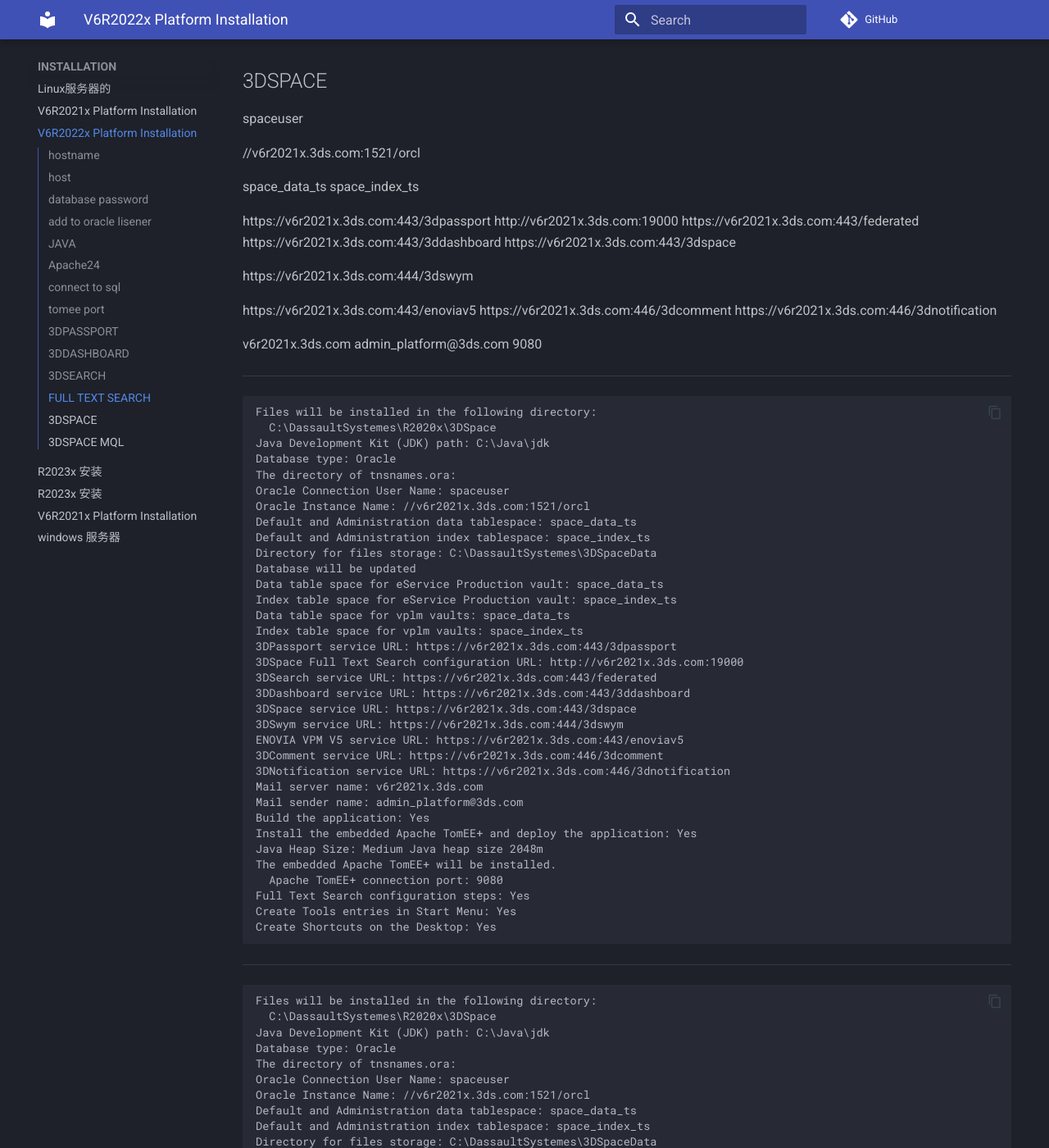
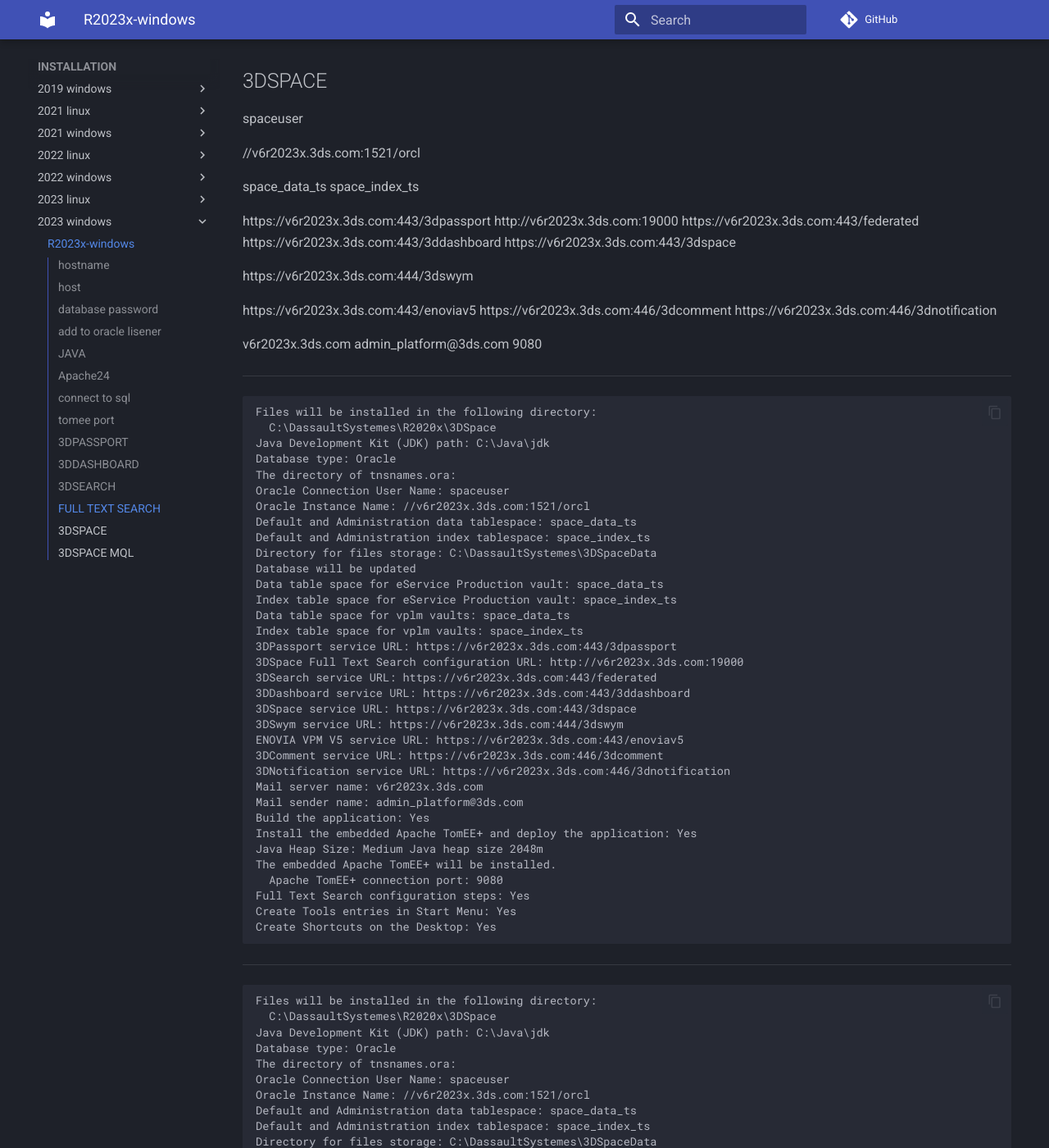
Before and after one commit to xuscode/ENO, an MkDocs documentation site: the page built from docs/INSTALLATION/2023-windows/R2023x-windows.md, in a window 1280 px wide and 1400 px high, scrolled down 2916 px. Shown: the whole window at 82% size. Built offline with MkDocs 1.6.1 and Material for MkDocs 9.7.7, drawn with Linux system fonts in a browser that asks for light colours; nearby versions of some CDN libraries; comment, search, counter and statistics services are not loaded; some of the changed text lies outside the part shown.

Commit message:
update all md

```diff
--- a/docs/INSTALLATION/linuxPlatformInstallation.md
+++ b/docs/INSTALLATION/2021-linux/R2021x-linux.md
@@ -1,5 +1,5 @@
 
-# V6R2021x Platform Installation
+# R2021x-linux
 
 ## 前期规划
 
--- a/docs/INSTALLATION/V6R2021xPlatformInstallationWin.md
+++ b/docs/INSTALLATION/2021-windows/R2021x-windows.md
@@ -1,5 +1,5 @@
 
-# V6R2021x Platform Installation
+# R2021x-windows
 -----------------
 
 ## hostname
--- a/docs/INSTALLATION/Linux服务器的启动.md
+++ b/docs/INSTALLATION/2022-linux/R2021x-linux.md
@@ -1,5 +1,5 @@
 
-# Linux服务器的
+# R2021x-Linux
 
 ## 数据库的启动与关闭
 
--- a/docs/INSTALLATION/V6R2022xPlatformInstallationWin.md
+++ b/docs/INSTALLATION/2023-windows/R2023x-windows.md
@@ -1,15 +1,15 @@
 
-# V6R2022x Platform Installation
+# R2023x-windows
 -----------------
 
 ## hostname
 -----------------
-v6r2021x.3ds.com
+v6r2023x.3ds.com
 
 ## host
 -----------------
-127.0.0.1	v6r2021x.3ds.com
-127.0.0.1	untrusted.v6r2021x.3ds.com
+127.0.0.1	v6r2023x.3ds.com
+127.0.0.1	untrusted.v6r2023x.3ds.com
 
 ## database password
 -----------------
@@ -48,8 +48,8 @@
 -----------------
 
     APP_Name					Server Name				ShutdownPort	HTTPPort		AJPPort		RedirectPort	SSL_PORT		URL
-    TomEE-3DPassport			3dpassport				8005			8080			8009		8443			443				https://v6r2021x.3ds.com/3dpassport
-    TomEE-3DDashboard			3ddashboard				8105			8180			8109		8444			443				https://v6r2021x.3ds.com/3ddashboard
+    TomEE-3DPassport			3dpassport				8005			8080			8009		8443			443				https://v6r2023x.3ds.com/3dpassport
+    TomEE-3DDashboard			3ddashboard				8105			8180			8109		8444			443				https://v6r2023x.3ds.com/3ddashboard
     TomEE-3DSearch				Federated_Search		8205			8280			8209		8453			443
     TomEE-3DSpace				3dspace_CAS				8305			8380			8309		9443			443
     TomEE-3DSpaceNoCAS			3dspace_NoCAS			8405			8480			8409		9444			443
@@ -65,9 +65,9 @@
 8081
 8082
 
-//v6r2021x.3ds.com:1521/orcl
-https://v6r2021x.3ds.com:443/3dpassport
-https://v6r2021x.3ds.com:443/3dspace
+//v6r2023x.3ds.com:1521/orcl
+https://v6r2023x.3ds.com:443/3dpassport
+https://v6r2023x.3ds.com:443/3dspace
 
 x3dpassadmin
 x3dpasstokens
@@ -84,16 +84,16 @@
 shutdown
 8085
 
-//v6r2021x.3ds.com:1521/orcl
+//v6r2023x.3ds.com:1521/orcl
 
 x3ddashadmin
 
-https://v6r2021x.3ds.com:443/3dpassport
-https://v6r2021x.3ds.com:443/3ddashboard
-https://v6r2021x.3ds.com:443/3dspace
-https://v6r2021x.3ds.com:443/3dspace
+https://v6r2023x.3ds.com:443/3dpassport
+https://v6r2023x.3ds.com:443/3ddashboard
+https://v6r2023x.3ds.com:443/3dspace
+https://v6r2023x.3ds.com:443/3dspace
 
-untrusted.v6r2021x.3ds.com
+untrusted.v6r2023x.3ds.com
 
 admin_platform@3ds.com
 
@@ -103,43 +103,43 @@
 8086
 
 
-https://v6r2021x.3ds.com:443/3dpassport
-https://v6r2021x.3ds.com:443/federated
-https://v6r2021x.3ds.com:443/3dspace
-https://v6r2021x.3ds.com:444/3dswym
+https://v6r2023x.3ds.com:443/3dpassport
+https://v6r2023x.3ds.com:443/federated
+https://v6r2023x.3ds.com:443/3dspace
+https://v6r2023x.3ds.com:444/3dswym
 
-https://v6r2021x.3ds.com/federated/search?query=test
+https://v6r2023x.3ds.com/federated/search?query=test
 
 ## FULL TEXT SEARCH
 
-http://v6r2021x.3ds.com:19000
+http://v6r2023x.3ds.com:19000
 
-http://v6r2021x.3ds.com:19001/admin/
+http://v6r2023x.3ds.com:19001/admin/
 
 
 ## 3DSPACE
 
 spaceuser
 
-//v6r2021x.3ds.com:1521/orcl
+//v6r2023x.3ds.com:1521/orcl
 
 space_data_ts
 space_index_ts
 
-https://v6r2021x.3ds.com:443/3dpassport
-http://v6r2021x.3ds.com:19000
-https://v6r2021x.3ds.com:443/federated
-https://v6r2021x.3ds.com:443/3ddashboard
-https://v6r2021x.3ds.com:443/3dspace
+https://v6r2023x.3ds.com:443/3dpassport
+http://v6r2023x.3ds.com:19000
+https://v6r2023x.3ds.com:443/federated
+https://v6r2023x.3ds.com:443/3ddashboard
+https://v6r2023x.3ds.com:443/3dspace
 
-https://v6r2021x.3ds.com:444/3dswym
+https://v6r2023x.3ds.com:444/3dswym
 
-https://v6r2021x.3ds.com:443/enoviav5
-https://v6r2021x.3ds.com:446/3dcomment
-https://v6r2021x.3ds.com:446/3dnotification
+https://v6r2023x.3ds.com:443/enoviav5
+https://v6r2023x.3ds.com:446/3dcomment
+https://v6r2023x.3ds.com:446/3dnotification
 
 
-v6r2021x.3ds.com
+v6r2023x.3ds.com
 admin_platform@3ds.com
 9080
 
@@ -150,7 +150,7 @@
     Database type: Oracle
     The directory of tnsnames.ora:
     Oracle Connection User Name: spaceuser
-    Oracle Instance Name: //v6r2021x.3ds.com:1521/orcl
+    Oracle Instance Name: //v6r2023x.3ds.com:1521/orcl
     Default and Administration data tablespace: space_data_ts
     Default and Administration index tablespace: space_index_ts
     Directory for files storage: C:\DassaultSystemes\3DSpaceData
@@ -159,16 +159,16 @@
     Index table space for eService Production vault: space_index_ts
     Data table space for vplm vaults: space_data_ts
     Index table space for vplm vaults: space_index_ts
-    3DPassport service URL: https://v6r2021x.3ds.com:443/3dpassport
-    3DSpace Full Text Search configuration URL: http://v6r2021x.3ds.com:19000
-    3DSearch service URL: https://v6r2021x.3ds.com:443/federated
-    3DDashboard service URL: https://v6r2021x.3ds.com:443/3ddashboard
-    3DSpace service URL: https://v6r2021x.3ds.com:443/3dspace
-    3DSwym service URL: https://v6r2021x.3ds.com:444/3dswym
-    ENOVIA VPM V5 service URL: https://v6r2021x.3ds.com:443/enoviav5
-    3DComment service URL: https://v6r2021x.3ds.com:446/3dcomment
-    3DNotification service URL: https://v6r2021x.3ds.com:446/3dnotification
-    Mail server name: v6r2021x.3ds.com
+    3DPassport service URL: https://v6r2023x.3ds.com:443/3dpassport
+    3DSpace Full Text Search configuration URL: http://v6r2023x.3ds.com:19000
+    3DSearch service URL: https://v6r2023x.3ds.com:443/federated
+    3DDashboard service URL: https://v6r2023x.3ds.com:443/3ddashboard
+    3DSpace service URL: https://v6r2023x.3ds.com:443/3dspace
+    3DSwym service URL: https://v6r2023x.3ds.com:444/3dswym
+    ENOVIA VPM V5 service URL: https://v6r2023x.3ds.com:443/enoviav5
+    3DComment service URL: https://v6r2023x.3ds.com:446/3dcomment
+    3DNotification service URL: https://v6r2023x.3ds.com:446/3dnotification
+    Mail server name: v6r2023x.3ds.com
     Mail sender name: admin_platform@3ds.com
     Build the application: Yes
     Install the embedded Apache TomEE+ and deploy the application: Yes
@@ -186,7 +186,7 @@
     Database type: Oracle
     The directory of tnsnames.ora:
     Oracle Connection User Name: spaceuser
-    Oracle Instance Name: //v6r2021x.3ds.com:1521/orcl
+    Oracle Instance Name: //v6r2023x.3ds.com:1521/orcl
     Default and Administration data tablespace: space_data_ts
     Default and Administration index tablespace: space_index_ts
     Directory for files storage: C:\DassaultSystemes\3DSpaceData
@@ -195,16 +195,16 @@
     Index table space for eService Production vault: space_index_ts
     Data table space for vplm vaults: space_data_ts
     Index table space for vplm vaults: space_index_ts
-    3DPassport service URL: https://v6r2021x.3ds.com:443/3dpassport
-    3DSpace Full Text Search configuration URL: http://v6r2021x.3ds.com:19000
-    3DSearch service URL: https://v6r2021x.3ds.com:443/federated
-    3DDashboard service URL: https://v6r2021x.3ds.com:443/3ddashboard
-    3DSpace service URL: https://v6r2021x.3ds.com:443/3dspace
-    3DSwym service URL: https://v6r2021x.3ds.com:444/3dswym
+    3DPassport service URL: https://v6r2023x.3ds.com:443/3dpassport
+    3DSpace Full Text Search configuration URL: http://v6r2023x.3ds.com:19000
+    3DSearch service URL: https://v6r2023x.3ds.com:443/federated
+    3DDashboard service URL: https://v6r2023x.3ds.com:443/3ddashboard
+    3DSpace service URL: https://v6r2023x.3ds.com:443/3dspace
+    3DSwym service URL: https://v6r2023x.3ds.com:444/3dswym
     ENOVIA VPM V5 service URL:
-    3DComment service URL: https://v6r2021x.3ds.com:446/3dcomment
-    3DNotification service URL: https://v6r2021x.3ds.com:446/3dnotification
-    Mail server name: v6r2021x.3ds.com
+    3DComment service URL: https://v6r2023x.3ds.com:446/3dcomment
+    3DNotification service URL: https://v6r2023x.3ds.com:446/3dnotification
+    Mail server name: v6r2023x.3ds.com
     Mail sender name: admin_platform@3dspace.3ds.com
     Build the application: Yes
     Install the embedded Apache TomEE+ and deploy the application: Yes
```
Also changed, not shown: docs/ENOVIA/index.md (deleted, +0 -10 lines), docs/INSTALLATION/2019-windows/R2019x-windows.md (renamed from docs/INSTALLATION/windows服务器.md, +13 -15 lines), docs/INSTALLATION/2022-windows/R2022x-windows.md (added, +254 -0 lines), docs/INSTALLATION/2023-linux/R2023x-linux-1.md (renamed from docs/INSTALLATION/V6R2023x.md), docs/INSTALLATION/2023-linux/R2023x-linux.md (renamed from docs/INSTALLATION/V6R2023xPlatformInstallationLinux.md).
